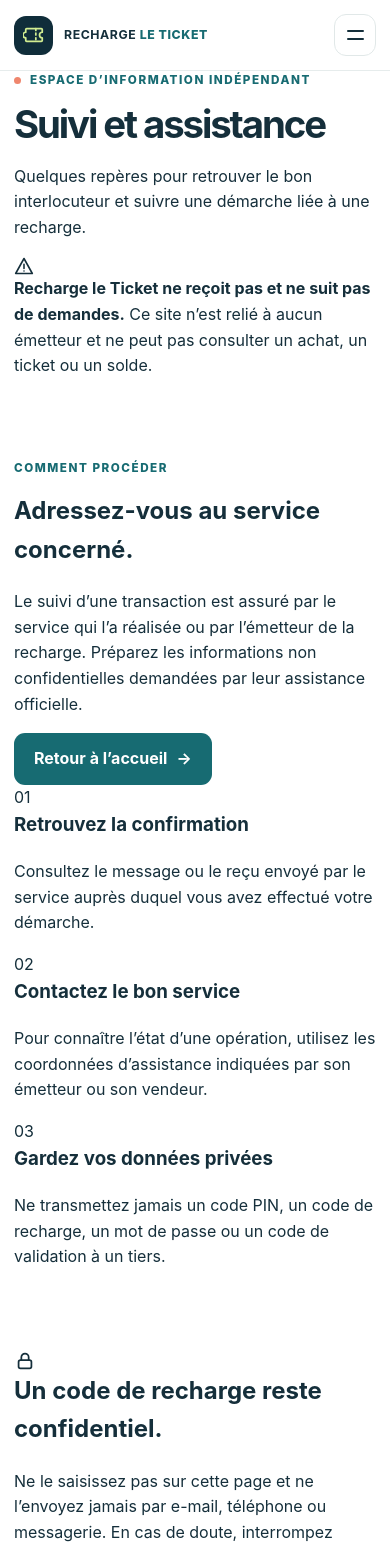
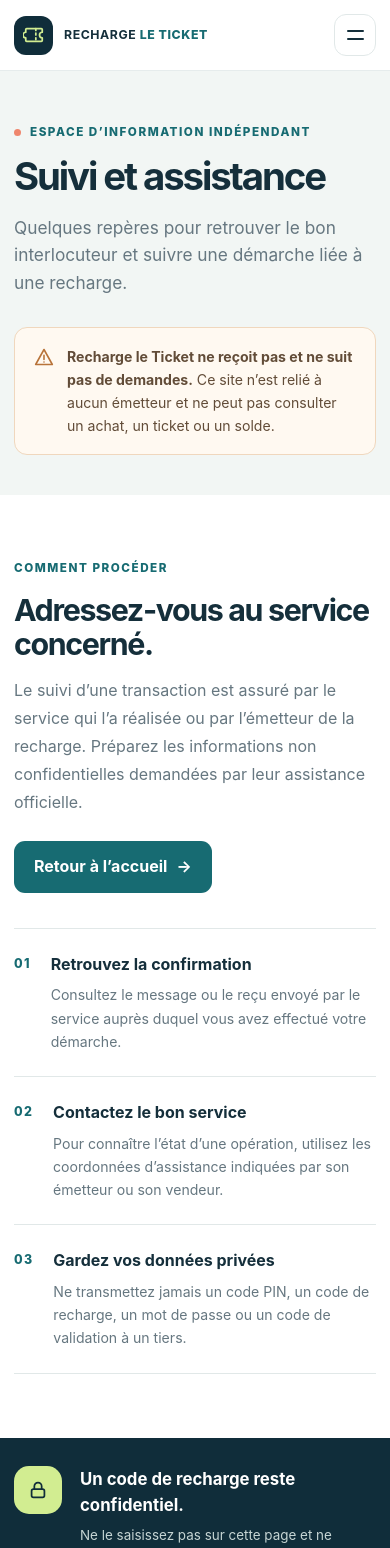
Before and after one commit to amandineprestige-lang/recharge-de-ticket, a React (Vite) app: page /suivi in a window 390 px wide. Shown: the top 1548 px of the page. Built offline with nearby package versions, Linux system fonts and the light colour scheme.

Commit message:
Style responsive tracking page

```diff
--- a/src/styles.css
+++ b/src/styles.css
@@ -117,6 +117,27 @@ h1 { max-width: 620px; margin-bottom: 19px; font-size: clamp(2.6rem,5.3vw,4.7rem
 .orientation-form .button-primary:hover { background: #c0e275; }
 .form-message { grid-column: 1/-1; display: flex; gap: 9px; align-items: flex-start; margin: 5px 0 0; padding: 13px; border-radius: 10px; background: rgba(255,255,255,.1); color: #f0f6f2; font-size: .85rem; line-height: 1.55; }
 .form-message svg { flex: none; margin-top: 2px; color: var(--lime); }
+.tracking-hero { padding: 68px 0 55px; background: #f2f6f4; }
+.tracking-hero-inner { max-width: 850px; }
+.tracking-hero h1 { max-width: 760px; margin-bottom: 17px; }
+.tracking-lead { max-width: 700px; color: var(--muted); font-size: 1.08rem; }
+.tracking-disclosure { display: flex; gap: 13px; align-items: flex-start; max-width: 770px; margin-top: 30px; padding: 17px 19px; border: 1px solid #f0d7bd; border-radius: 13px; background: #fff9f1; color: #624c38; }
+.tracking-disclosure svg { flex: none; margin-top: 2px; color: #b87339; }
+.tracking-disclosure p { margin: 0; font-size: .88rem; line-height: 1.65; }
+.tracking-layout { display: grid; grid-template-columns: .8fr 1.2fr; gap: 72px; align-items: start; }
+.tracking-copy h2 { max-width: 430px; margin-bottom: 15px; font-size: clamp(1.9rem,3.3vw,2.7rem); line-height: 1.12; letter-spacing: -.045em; }
+.tracking-copy>p:not(.eyebrow) { max-width: 450px; margin-bottom: 25px; color: var(--muted); line-height: 1.75; }
+.tracking-steps { border-top: 1px solid var(--line); }
+.tracking-steps article { display: flex; gap: 20px; padding: 23px 0; border-bottom: 1px solid var(--line); }
+.tracking-number { flex: none; padding-top: 2px; color: var(--teal); font-size: .78rem; font-weight: 850; letter-spacing: .1em; }
+.tracking-steps h3 { margin-bottom: 6px; font-size: 1rem; }
+.tracking-steps p { margin: 0; color: var(--muted); font-size: .88rem; line-height: 1.65; }
+.tracking-safe { padding: 28px 0; background: var(--navy); color: #fff; }
+.tracking-safe-inner { display: flex; align-items: center; gap: 18px; }
+.tracking-safe-icon { display: grid; place-items: center; flex: none; width: 48px; height: 48px; border-radius: 15px; background: var(--lime); color: var(--navy); }
+.tracking-safe-inner h2 { margin-bottom: 5px; font-size: 1.05rem; }
+.tracking-safe-inner p { max-width: 800px; margin: 0; color: #c6d5d4; font-size: .84rem; line-height: 1.65; }
+.tracking-safe-shield { flex: none; margin-left: auto; color: var(--lime); }
 .site-footer { padding: 39px 0 17px; background: #0b222d; color: #fff; }
 .footer-main { display: grid; grid-template-columns: 1fr .6fr 1.1fr; gap: 45px; align-items: start; }
 .footer-brand .brand { color: #fff; }
@@ -159,6 +180,10 @@ h1 { max-width: 620px; margin-bottom: 19px; font-size: clamp(2.6rem,5.3vw,4.7rem
   .orientation-layout { gap: 30px; }
   .footer-main { grid-template-columns: 1fr 1fr; gap: 25px; }
   .footer-note { grid-column: 1/-1; }
+  .tracking-layout { grid-template-columns: 1fr; gap: 35px; }
+  .tracking-hero { padding: 52px 0 40px; }
+  .tracking-safe-inner { align-items: flex-start; }
+  .tracking-safe-shield { display: none; }
 }
 @media (max-width: 500px) {
   .container { width: min(100% - 28px, 1160px); }
```
